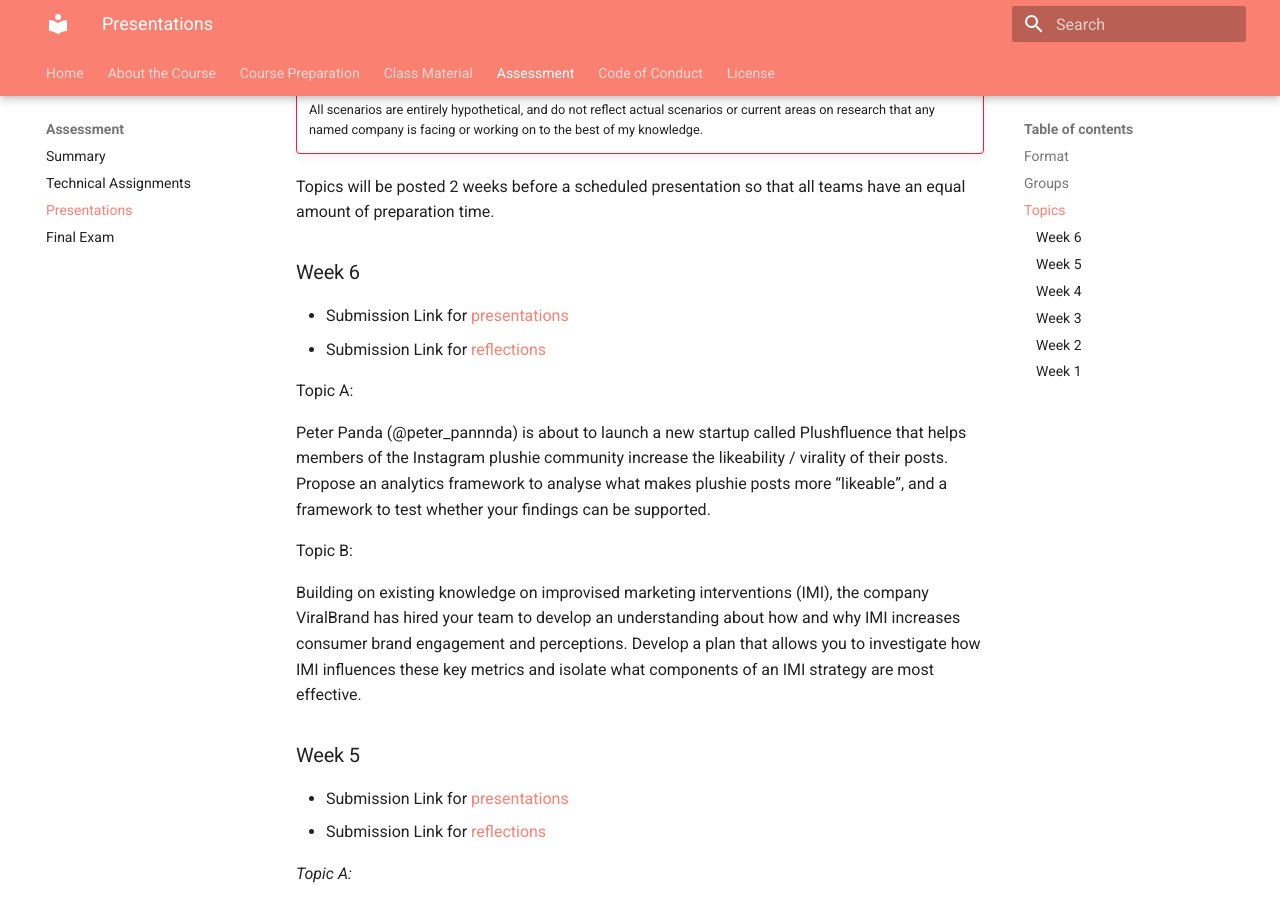
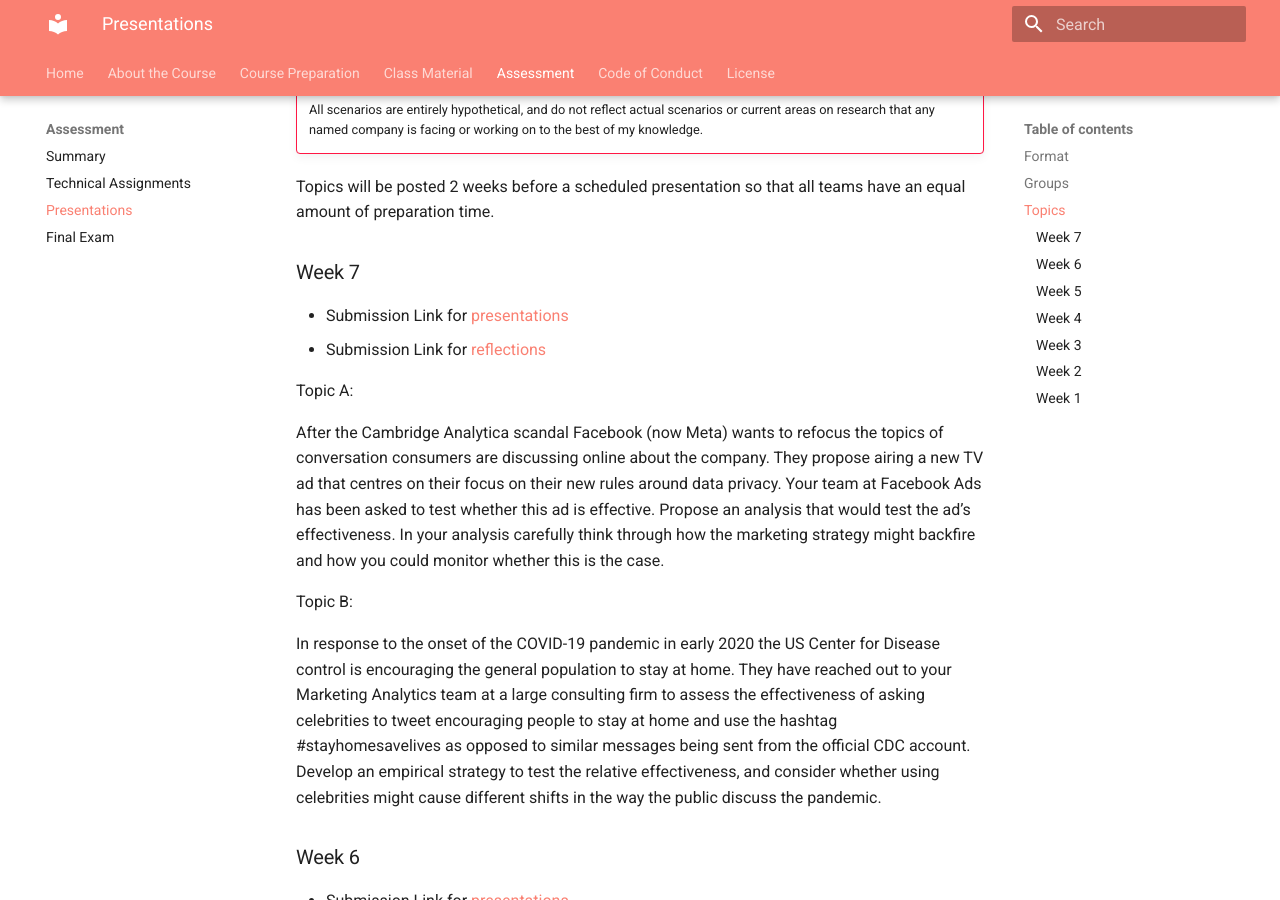
Before and after one commit to tisem-digital-marketing/2022-smwa, an MkDocs documentation site: the page built from docs/assessment/presentations.md, in a window 1280 px wide and 900 px high, scrolled down 1145 px. Built offline with MkDocs 1.6.1 and Material for MkDocs 9.7.7, drawn with Linux system fonts in a browser that asks for light colours.

Commit message:
week 7 presentation topics

```diff
--- a/docs/assessment/presentations.md
+++ b/docs/assessment/presentations.md
@@ -41,6 +41,24 @@ You should use your research skills to go looking for additional material as nec
     All scenarios are entirely hypothetical, and do not reflect actual scenarios or current areas on research that any named company is facing or working on to the best of my knowledge.
 
 Topics will be posted 2 weeks before a scheduled presentation so that all teams have an equal amount of preparation time.
+
+### Week 7
+
+* Submission Link for [presentations](https://classroom.github.com/a/guTZd66H)
+* Submission Link for [reflections](https://classroom.github.com/a/uw_PTTLm)
+
+Topic A:
+
+After the Cambridge Analytica scandal Facebook (now Meta) wants to refocus the topics of conversation consumers are discussing online about the company.
+They propose airing a new TV ad that centres on their focus on their new rules around data privacy. Your team at Facebook Ads has been asked to test whether this ad is effective.
+Propose an analysis that would test the ad’s effectiveness.
+In your analysis carefully think through how the marketing strategy might backfire and how you could monitor whether this is the case.
+
+Topic B:
+
+In response to the onset of the COVID-19 pandemic in early 2020 the US Center for Disease control is encouraging the general population to stay at home.
+They have reached out to your Marketing Analytics team at a large consulting firm to assess the effectiveness of asking celebrities to tweet encouraging people to stay at home and use the hashtag #stayhomesavelives as opposed to similar messages being sent from the official CDC account.
+Develop an empirical strategy to test the relative effectiveness, and consider whether using celebrities might cause different shifts in the way the public discuss the pandemic.
 
 ### Week 6
 
```
Also changed, not shown: docs/index.md (+1 -1 lines).
